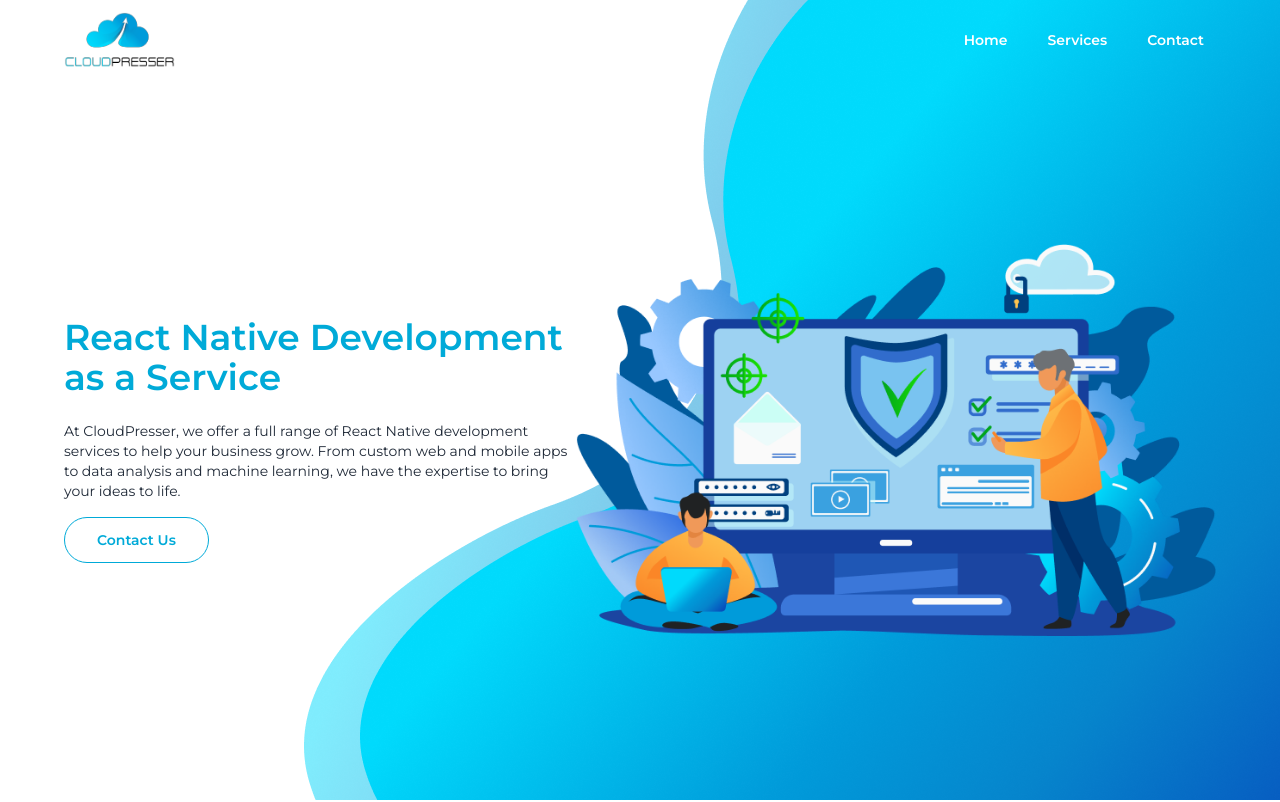
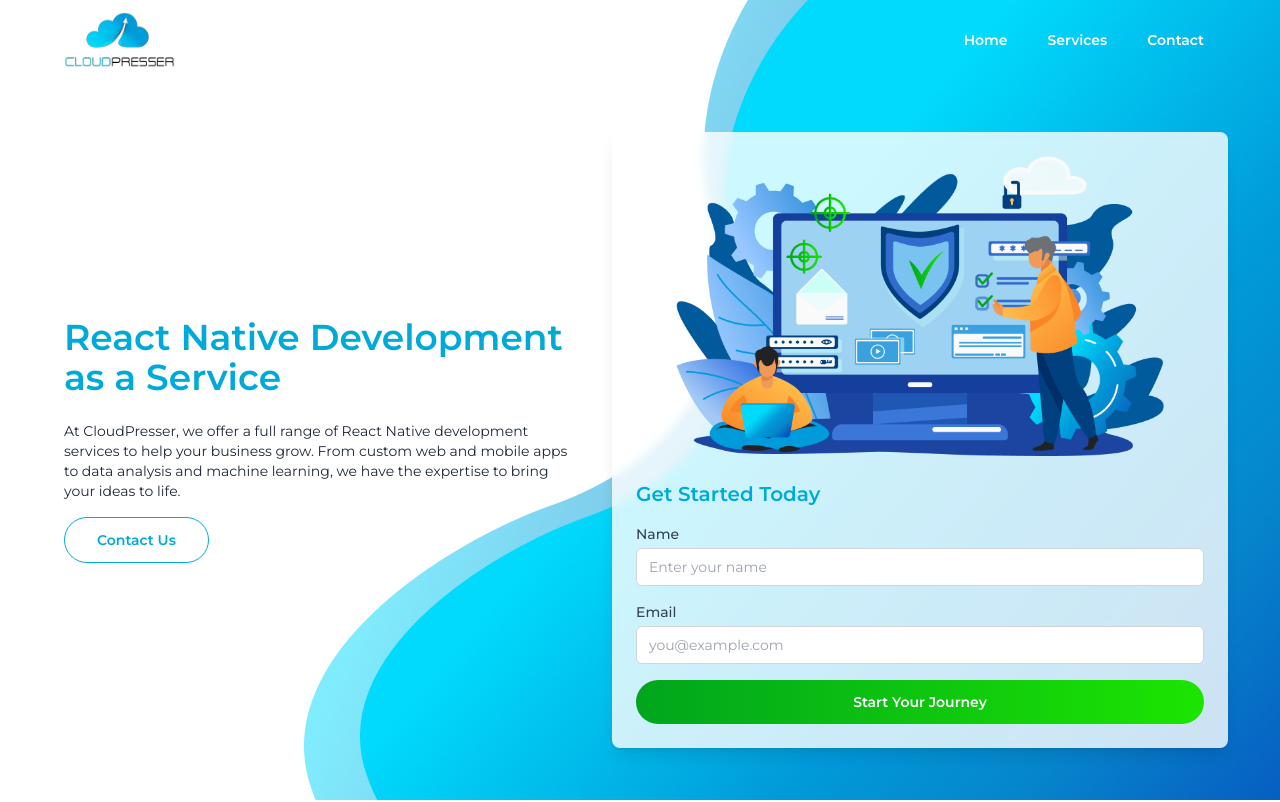
Before and after one commit to cloudpresser/cloudpresser-site, a Next.js app in the folder apps/next/: page / in a window 1280 px wide. Shown: the top 802 px of the page. Built offline with nearby package versions, Linux system fonts and the light colour scheme.

Commit message:
feat(index): add hero section with form

```diff
--- a/apps/next/pages/index.tsx
+++ b/apps/next/pages/index.tsx
@@ -349,12 +349,45 @@ const Header = (props: any) => {
           </div>
         </div>
 
-        <div className="mt-6 md:mt-0">
-          <img
-            src="/hero-image.png"
-            className="md:h-[510px] max-h-[550px] object-contain"
-            alt=""
-          />
+        <div className="w-full mt-6 md:mt-0 flex flex-col items-center gap-8 pl-6">
+          <div className="w-full bg-white/80 backdrop-blur-sm rounded-lg shadow-lg p-6 ml-6">
+            <img
+              src="/hero-image.png"
+              className="w-full h-auto object-contain max-h-[300px] mb-6"
+              alt="Hero illustration"
+            />
+            <h3 className="text-xl font-semibold mb-4 text-primary-400">Get Started Today</h3>
+            <form className="space-y-4">
+              <div>
+                <label htmlFor="hero-name" className="block text-sm font-medium text-gray-700">Name</label>
+                <input
+                  type="text"
+                  id="hero-name"
+                  className="mt-1 block w-full rounded-md border border-gray-300 px-3 py-2 text-gray-900 placeholder-gray-400 focus:border-primary-500 focus:outline-none focus:ring-primary-500 sm:text-sm"
+                  placeholder="Enter your name"
+                />
+              </div>
+              <div>
+                <label htmlFor="hero-email" className="block text-sm font-medium text-gray-700">Email</label>
+                <input
+                  type="email"
+                  id="hero-email"
+                  className="mt-1 block w-full rounded-md border border-gray-300 px-3 py-2 text-gray-900 placeholder-gray-400 focus:border-primary-500 focus:outline-none focus:ring-primary-500 sm:text-sm"
+                  placeholder="you@example.com"
+                />
+              </div>
+              <button
+                type="submit"
+                className="w-full primary-button"
+                onClick={(e) => {
+                  e.preventDefault();
+                  alert('Form submission functionality to be implemented');
+                }}
+              >
+                Start Your Journey
+              </button>
+            </form>
+          </div>
         </div>
       </div>
     </header>
```
